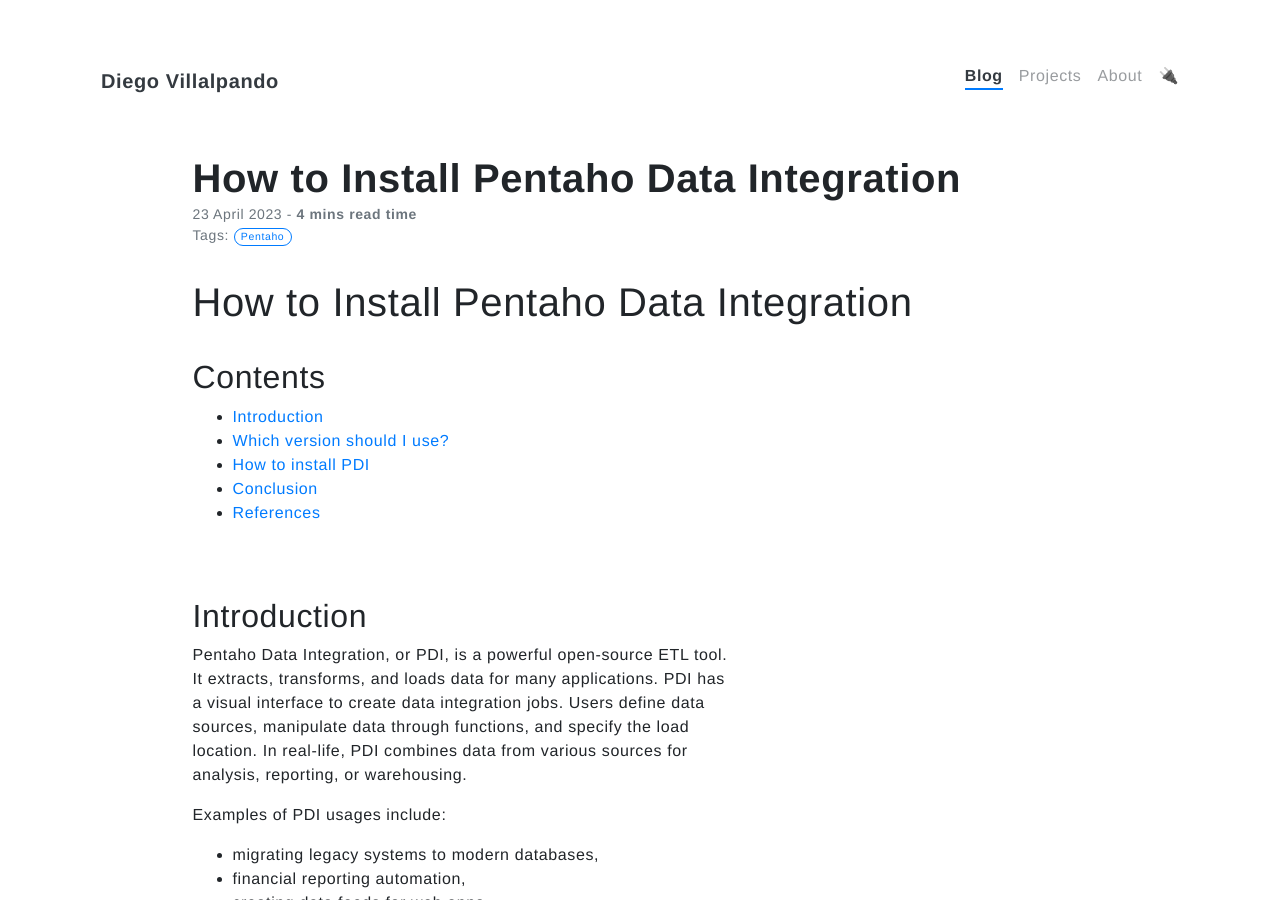
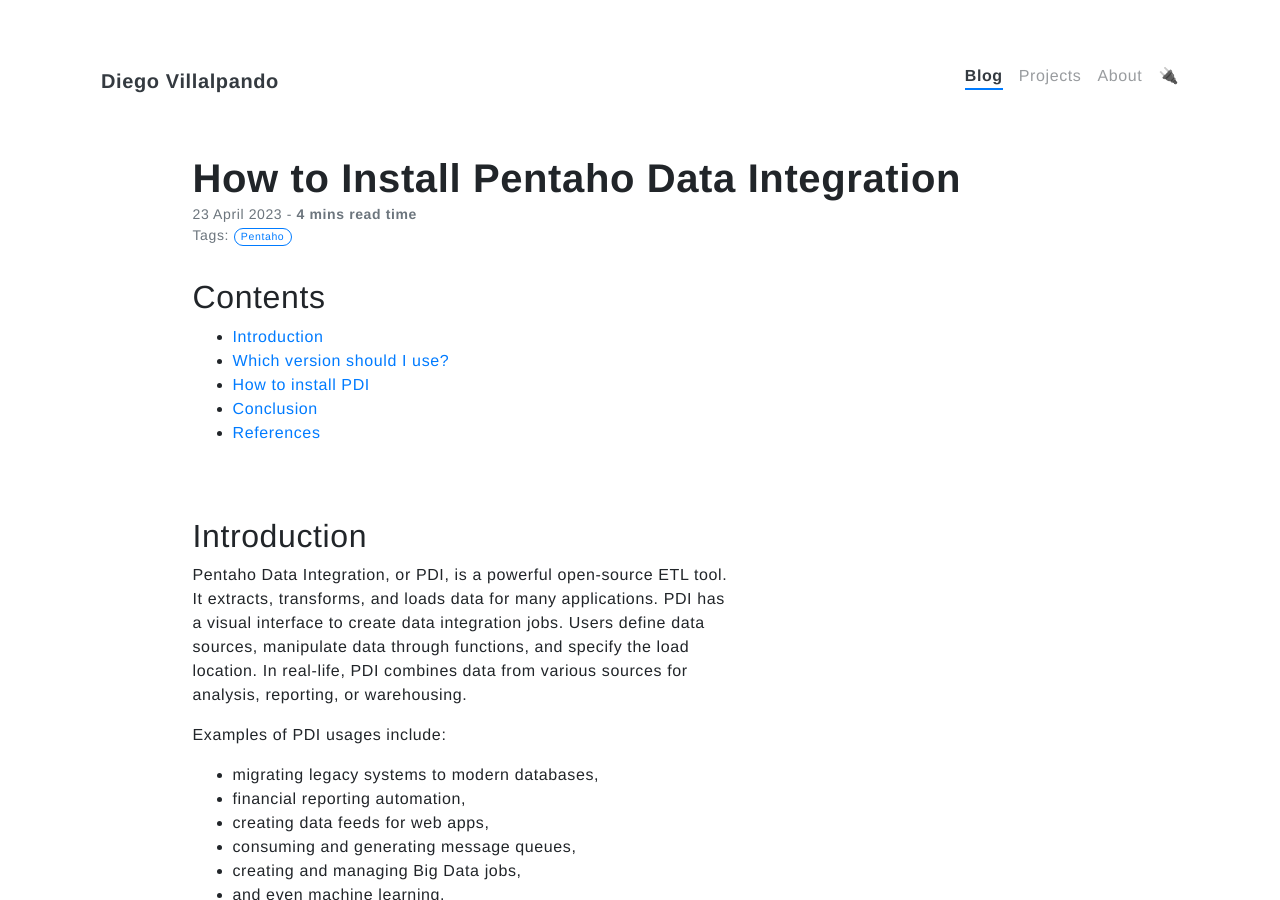
Before and after one commit to Dialvive/dialvive.dev, a Jekyll site: the page built from _posts/2023-04-23-How-to-Install-Pentaho-Data-Integration.md, in a window 1280 px wide and 900 px high. Built offline with Jekyll 4.4.1, drawn with Linux system fonts in a browser that asks for light colours; nearby versions of some CDN libraries; our own code applies the rules of GitHub Pages for plain Markdown files.

Commit message:
Update 2023-04-23-How-to-Install-Pentaho-Data-Integration.md

```diff
--- a/_posts/2023-04-23-How-to-Install-Pentaho-Data-Integration.md
+++ b/_posts/2023-04-23-How-to-Install-Pentaho-Data-Integration.md
@@ -6,8 +6,6 @@ color: pentaho
 comments: false
 description: Learn to install any version of PDI
 ---
-
-# How to Install Pentaho Data Integration
 
 ## Contents
 
```
